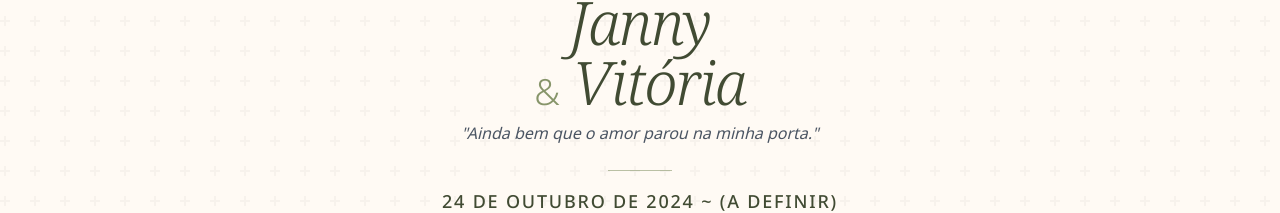
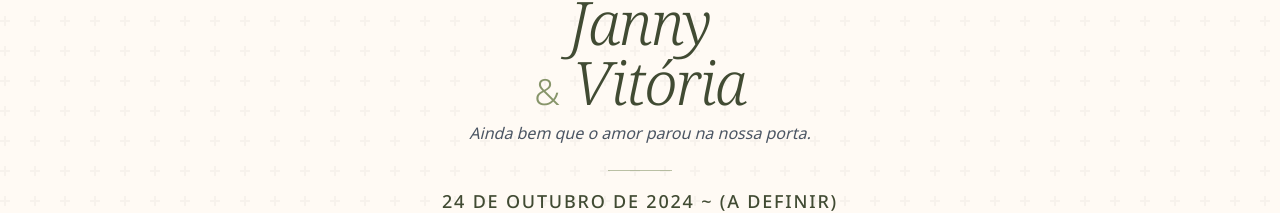
Before and after one commit to aragonp1/conviteteste, a React (Vite) app: page / in a window 1280 px wide. Shown: the part 134-347 px from the top of the page. Built offline with nearby package versions, Linux system fonts and the light colour scheme.

Commit message:
Update HomeScreen.tsx

```diff
--- a/screens/HomeScreen.tsx
+++ b/screens/HomeScreen.tsx
@@ -22,7 +22,7 @@ const HomeScreen: React.FC<HomeScreenProps> = ({ onNavigate }) => {
             Janny <br /> <span className="text-4xl not-italic text-primary/70 font-sans">&amp;</span> Vitória
           </h1>
           <p className="text-gray-600 font-sans leading-relaxed italic">
-            "Ainda bem que o amor parou na minha porta."
+            Ainda bem que o amor parou na nossa porta.
           </p>
         </div>
 
```
